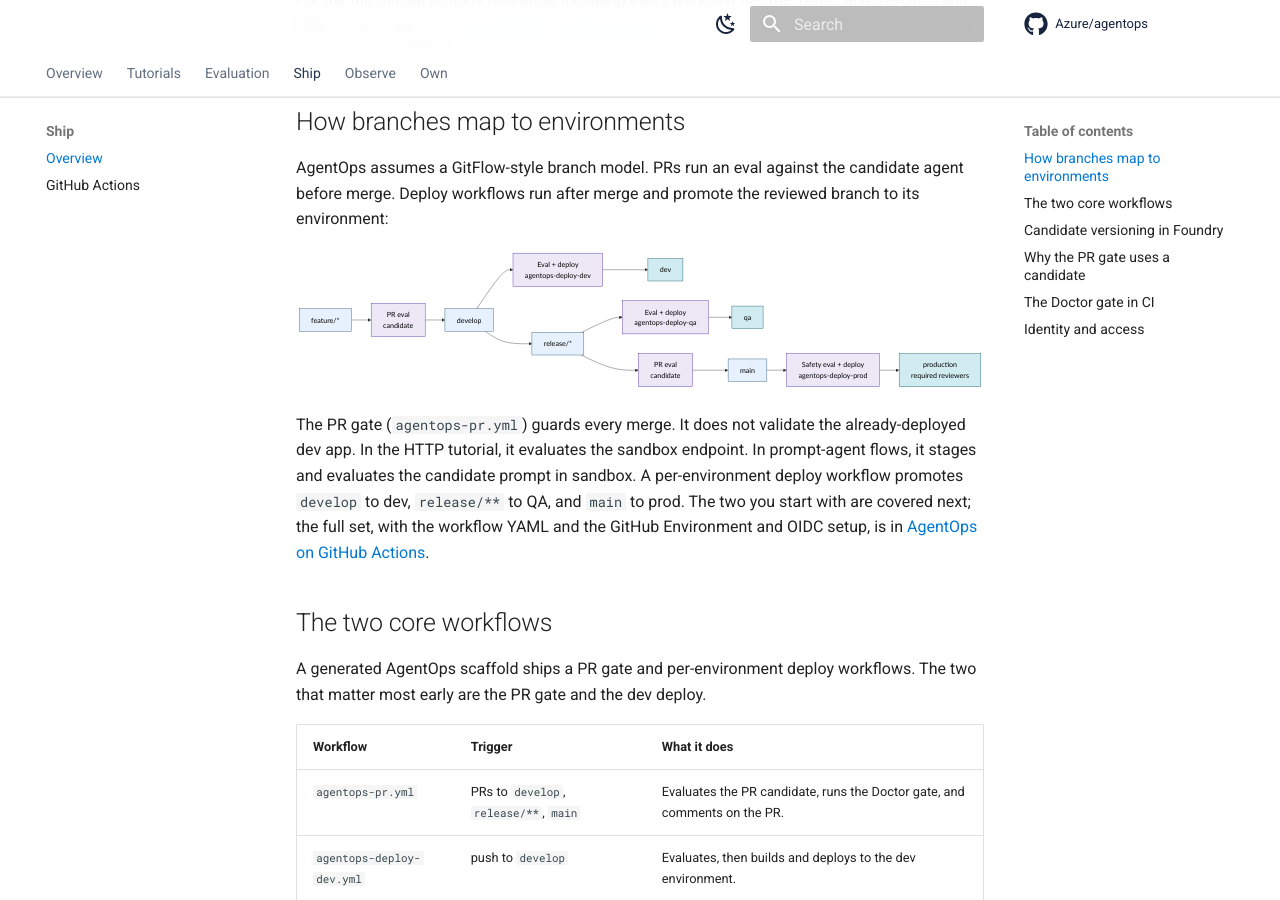
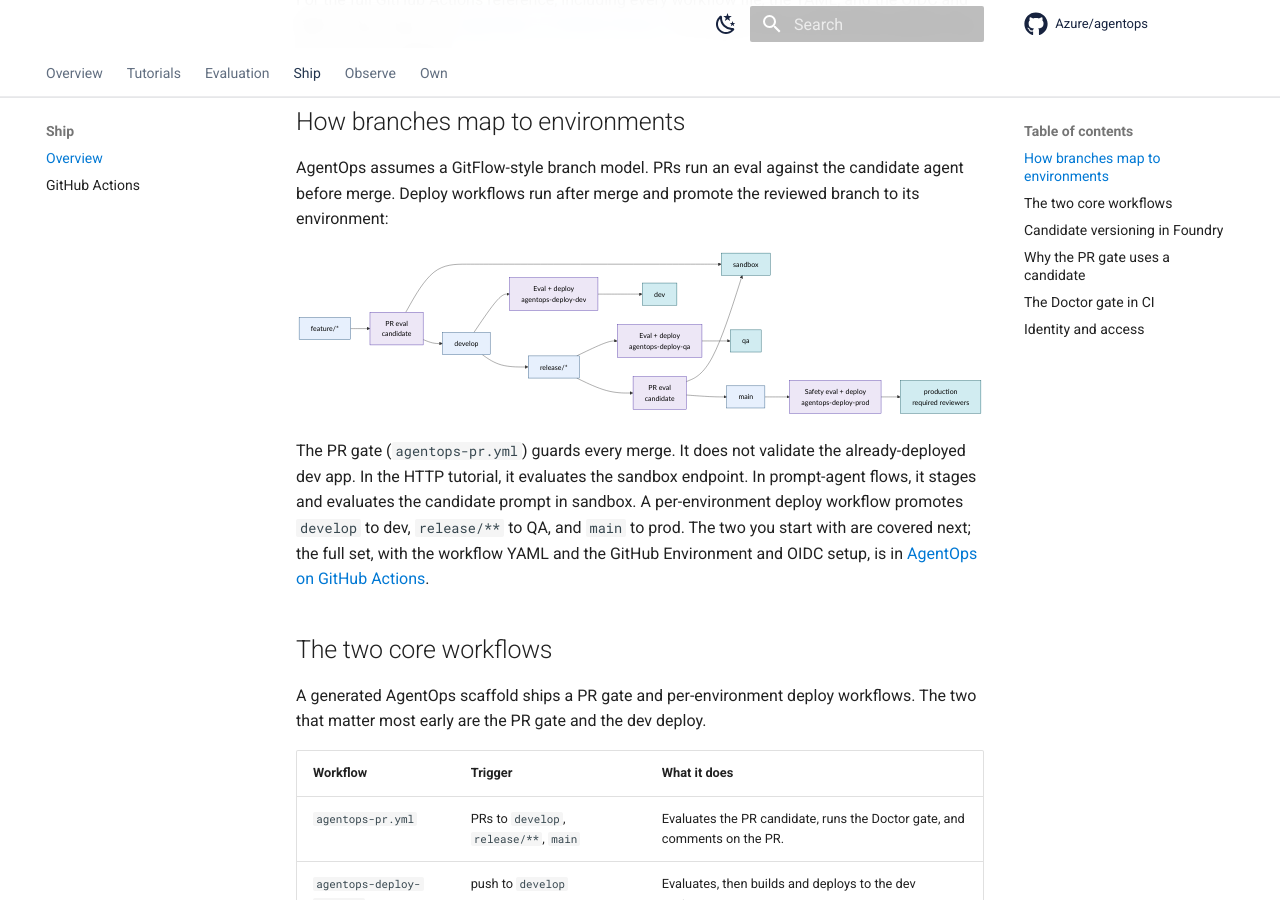
Before and after one commit to Azure/agentops, an MkDocs documentation site: the page built from docs/ship.md, in a window 1280 px wide and 900 px high, scrolled down 335 px. Built offline with MkDocs 1.6.1 and Material for MkDocs 9.7.7, drawn with Linux system fonts in a browser that asks for light colours; comment, search, counter and statistics services are not loaded.

Commit message:
Show sandbox in PR candidate flow

````diff
--- a/docs/ship.md
+++ b/docs/ship.md
@@ -19,6 +19,7 @@
 ```mermaid
 flowchart LR
     feature["feature/*"] --> prDev["PR eval<br/>candidate"]
+    prDev --> sandbox["sandbox"]
     prDev --> develop["develop"]
     develop --> devDeploy["Eval + deploy<br/>agentops-deploy-dev"]
     devDeploy --> devEnv["dev"]
@@ -28,6 +29,7 @@
     qaDeploy --> qaEnv["qa"]
 
     release --> prProd["PR eval<br/>candidate"]
+    prProd --> sandbox
     prProd --> main["main"]
     main --> prodDeploy["Safety eval + deploy<br/>agentops-deploy-prod"]
     prodDeploy --> prodEnv["production<br/>required reviewers"]
@@ -37,15 +39,16 @@
     classDef env fill:#d1ecf1,stroke:#0c5460,color:#000;
     class feature,develop,release,main branch;
     class prDev,devDeploy,qaDeploy,prProd,prodDeploy pipeline;
-    class devEnv,qaEnv,prodEnv env;
+    class sandbox,devEnv,qaEnv,prodEnv env;
 ```
 
 The PR gate (`agentops-pr.yml`) guards every merge. It does not validate the
 already-deployed dev app. In the HTTP tutorial, it evaluates the sandbox
-endpoint. In prompt-agent flows, it stages and evaluates the candidate prompt in sandbox. A
-per-environment deploy workflow promotes `develop` to dev, `release/**` to QA,
-and `main` to prod. The two you start with are covered next; the full set, with
-the workflow YAML and the GitHub Environment and OIDC setup, is in
+endpoint. In prompt-agent flows, it stages and evaluates the candidate prompt in
+sandbox. A per-environment deploy workflow promotes `develop` to dev,
+`release/**` to QA, and `main` to prod. The two you start with are covered next;
+the full set, with the workflow YAML and the GitHub Environment and OIDC setup,
+is in
 [AgentOps on GitHub Actions](ci-github-actions.md).
 
 ## The two core workflows
````
Also changed, not shown: docs/ci-github-actions.md (+3 -1 lines).
